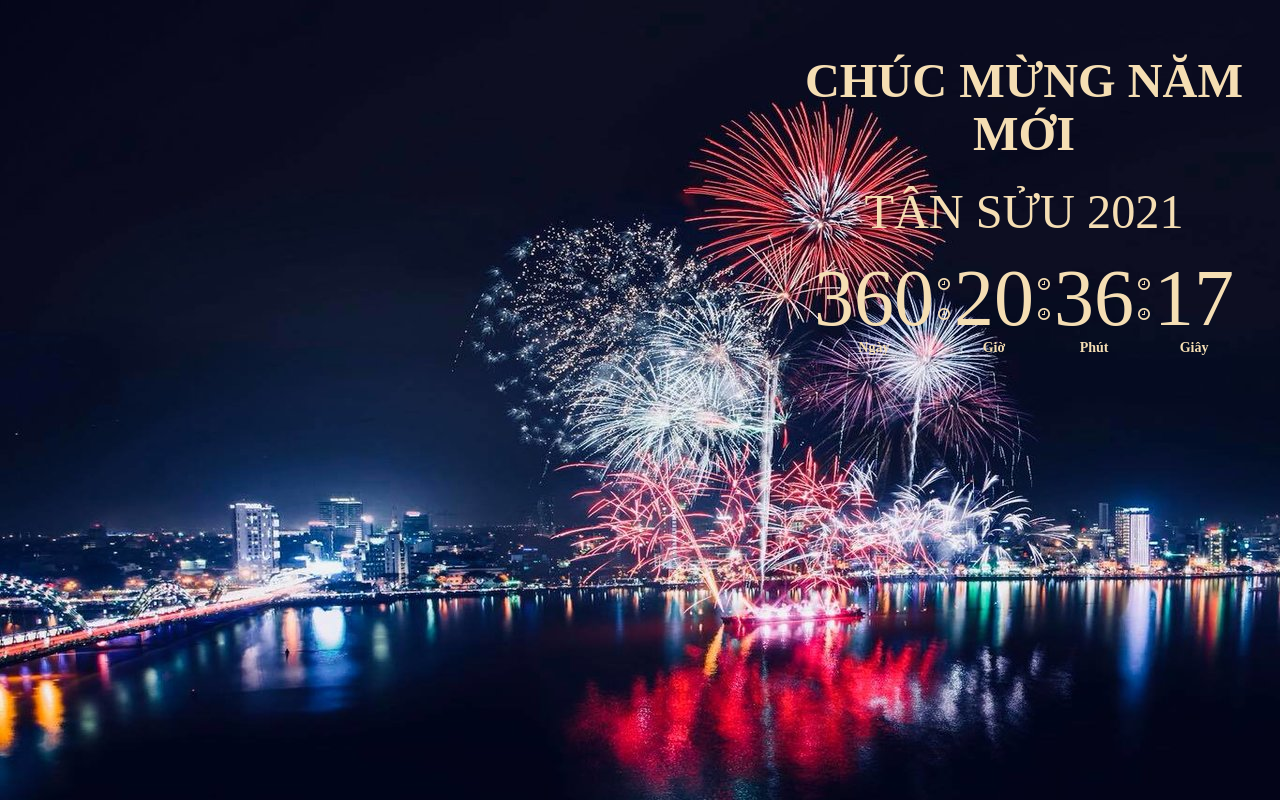
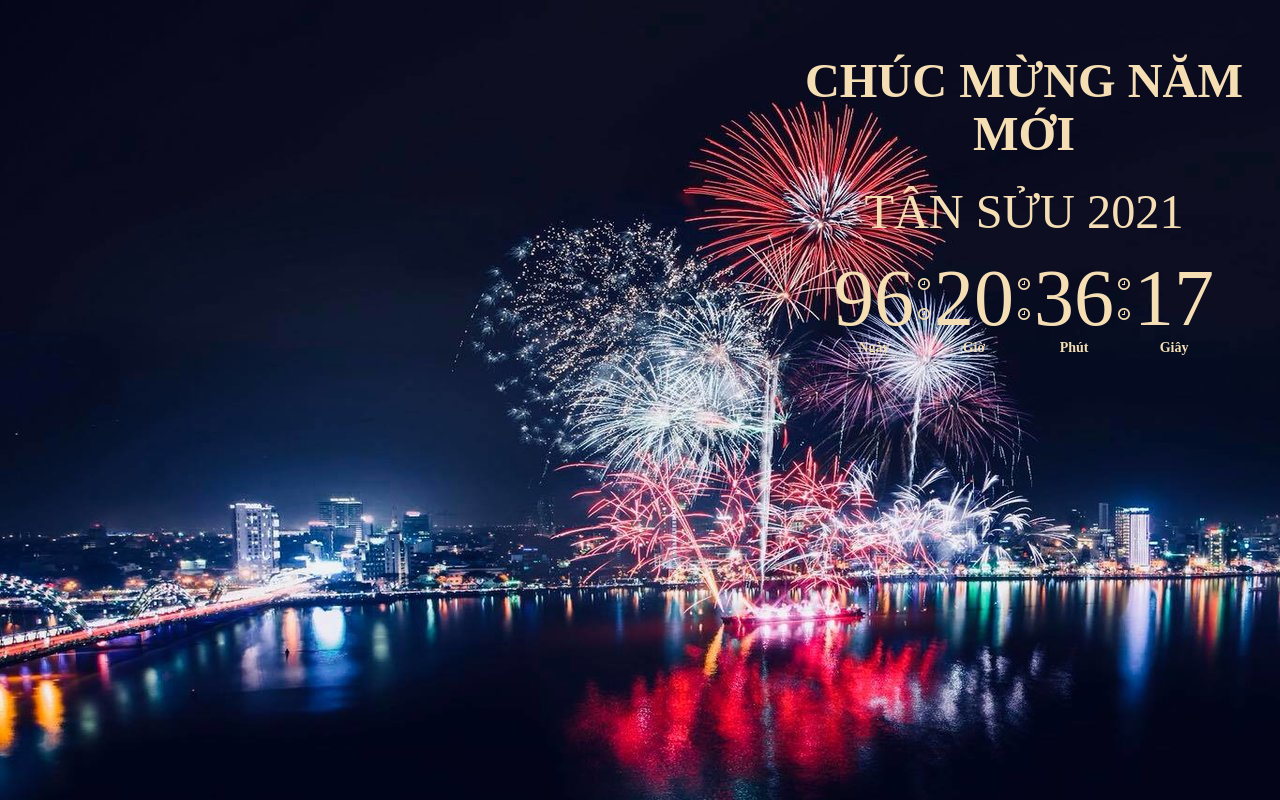
Before and after one commit to dinhtanphuoc/countdown-2018, a plain HTML site: page index.html in a window 1280 px wide. Drawn offline with Linux system fonts and the light colour scheme; a web font is replaced by a local one.

Commit message:
Update index.html

```diff
--- a/index.html
+++ b/index.html
@@ -11,7 +11,7 @@
     <title>CHÚC MỪNG NĂM MỚI</title>
     <script>
         // Set the date we're counting down to
-        var countDownDate = new Date("11-02-2021").getTime();
+        var countDownDate = new Date("02-11-2021").getTime();
 
         // Update the count down every 1 second
         var x = setInterval(function() {
```
